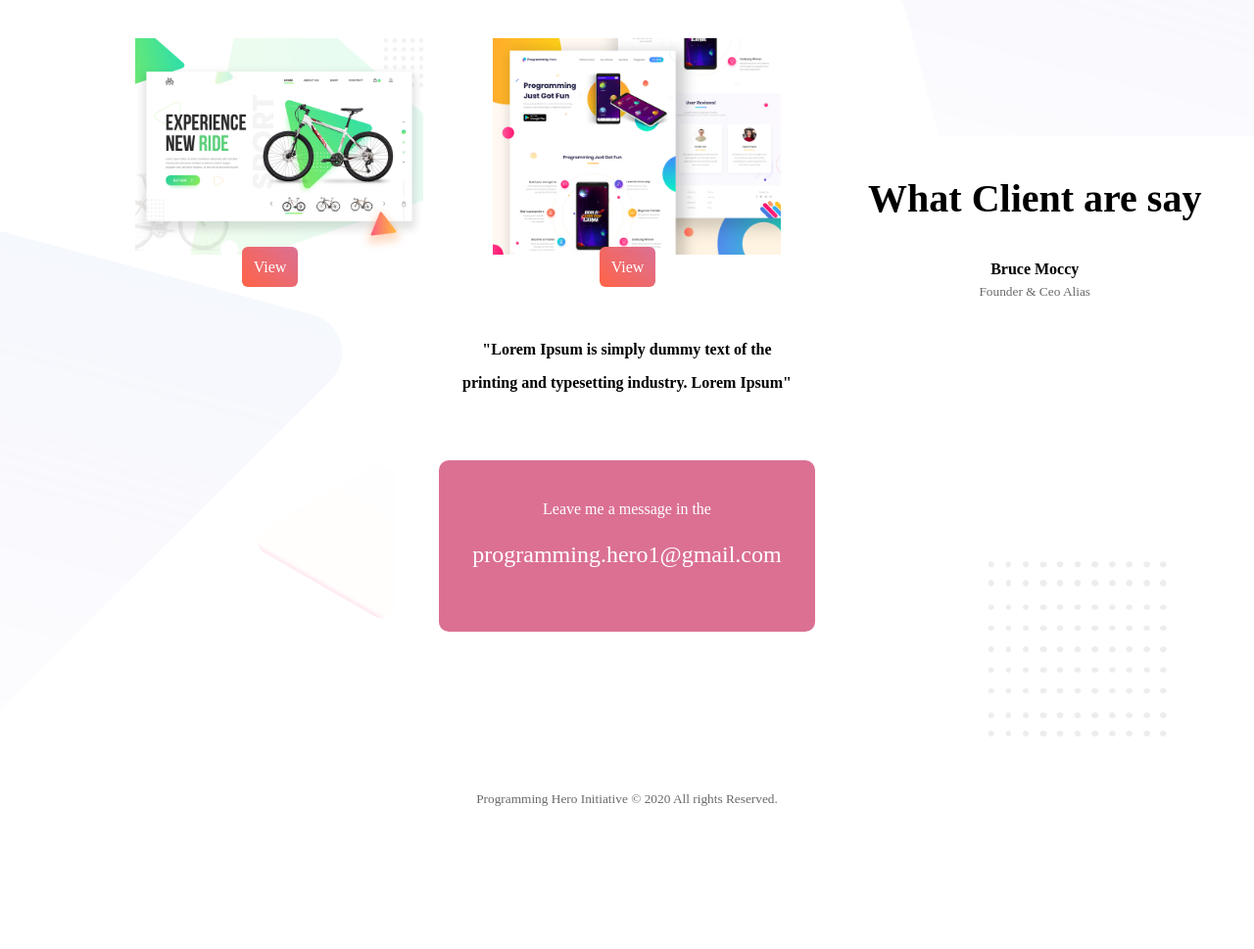
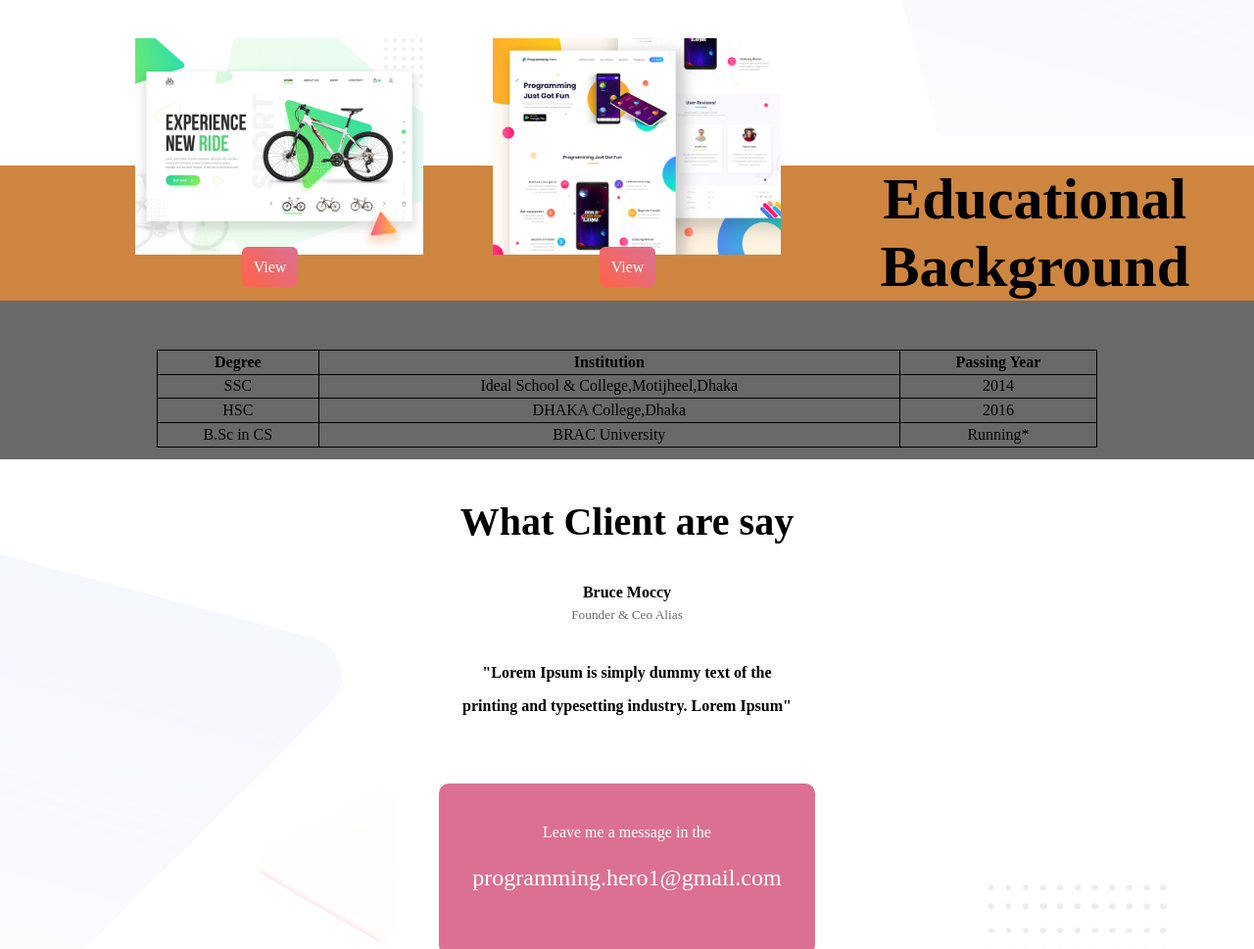
Before and after one commit to MehedyAbid/assignment1, a plain HTML site: page index.html in a window 1280 px wide. Shown: the part 1901-2870 px from the top of the page at 98% size. Before the commit the page ends 2725 px from the top, so only its background shows below. Drawn offline with Linux system fonts and the light colour scheme.

Commit message:
added educational background table

```diff
--- a/index.html
+++ b/index.html
@@ -63,6 +63,33 @@
         </div>
       </div>
     </section>
+    <section id="edu">
+
+    <h1 id="tabl">Educational Background</h1>
+    <table>
+      <tr>
+        <th>Degree</th>
+        <th>Institution</th>
+        <th>Passing Year</th>
+      </tr>
+      <tr>
+        <td>SSC</td>
+        <td>Ideal School & College,Motijheel,Dhaka</td>
+        <td>2014</td>
+      </tr>
+      <tr>
+        <td>HSC</td>
+        <td>DHAKA College,Dhaka</td>
+        <td>2016</td>
+      </tr>
+      <tr>
+        <td>B.Sc in CS</td>
+        <td>BRAC University</td>
+        <td>Running*</td>
+      </tr>
+
+    </table>
+    </section>
     <section class="foot">
       <h3 class="center">What Client are say</h3>
       <p  class=" bold center">Bruce Moccy</p>
--- a/style.css
+++ b/style.css
@@ -25,6 +25,35 @@ h2.pos {
 }
 h1 {
   font-size: 60px;
+}
+table {
+  border-collapse: collapse;
+}
+table {
+  width: 75%;
+  height: 100px;
+  margin: auto;
+}
+#edu {
+  height: 300px;
+  background-color: dimgray;
+}
+table,
+th,
+td {
+  border: 1px solid black;
+}
+tr:hover {
+  background-color: #f55;
+}
+#tabl {
+  text-align: center;
+  margin-top: 30px;
+  background-color: peru;
+}
+th,
+td {
+  text-align: center;
 }
 section {
   height: 700px;
@@ -72,6 +101,15 @@ section {
   background-image: linear-gradient(45deg, tomato, palevioletred);
   font-weight: 700px;
   border-radius: 6px;
+}
+.link-button:hover {
+  text-decoration: none;
+  color: white;
+  padding: 12px;
+  background-image: linear-gradient(45deg, tomato, palevioletred);
+  font-weight: 700px;
+  border-radius: 6px;
+  font-size: x-large;
 }
 .works {
   width: 25%;
```
